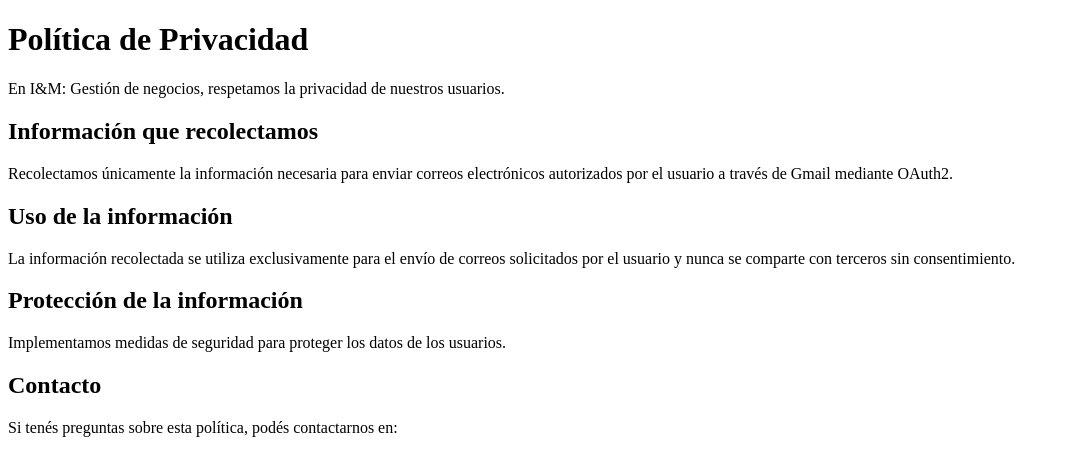
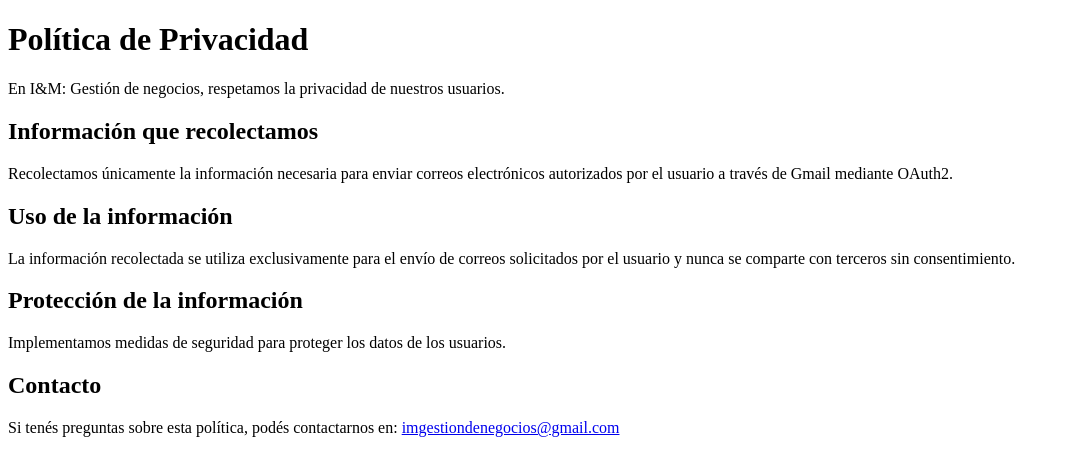
Before and after one commit to FValentino/estudioContableFront, a Next.js app: page /privacyPolicy in a window 1280 px wide. Shown: the top 476 px of the page, without its empty margins (0-1066 px from the left). Built offline with nearby package versions, Linux system fonts and the light colour scheme.

Commit message:
config: environment variables setup

```diff
--- a/src/pages/privacyPolicy.tsx
+++ b/src/pages/privacyPolicy.tsx
@@ -14,7 +14,7 @@
       <p>Implementamos medidas de seguridad para proteger los datos de los usuarios.</p>
 
       <h2 className="text-xl font-semibold mt-6 mb-2">Contacto</h2>
-      <p>Si tenés preguntas sobre esta política, podés contactarnos en: <a className="text-blue-600 underline" href={`mailto:${import.meta.env.VITE_EMAIL}`}>{import.meta.env.VITE_EMAIL}</a></p>
+      <p>Si tenés preguntas sobre esta política, podés contactarnos en: <a className="text-blue-600 underline" href={`mailto:${process.env.VITE_MAIL}`}>{process.env.VITE_MAIL}</a></p>
     </div>
   );
 }
```
Also changed, not shown: src/routes/appRoutes.tsx (deleted, +0 -15 lines), src/routes/errorRoutes.tsx (deleted, +0 -16 lines), next-env.d.ts.
